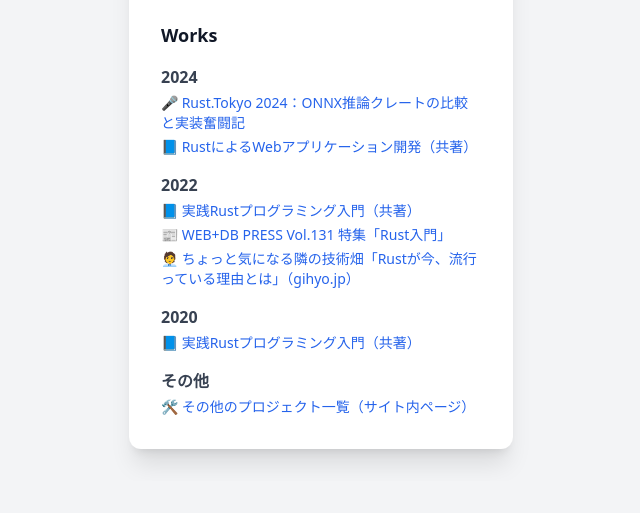
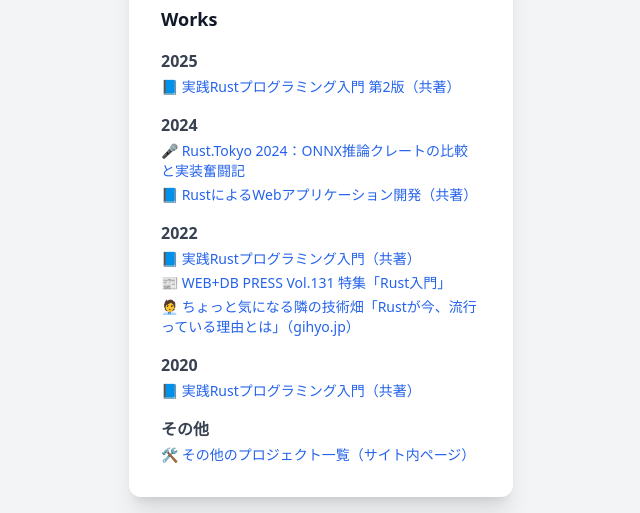
Before and after one commit to emergent/emergent.github.io, a plain HTML site: page index.html in a window 1280 px wide. Shown: the part 319-832 px from the top of the page, without its empty margins (319-959 px from the left). Before the commit the page ends 800 px from the top, so only its background shows below. Drawn offline with nearby package versions, Linux system fonts and the light colour scheme.

Commit message:
Add 2025 work entry: 実践Rustプログラミング入門 第2版

```diff
--- a/index.html
+++ b/index.html
@@ -27,6 +27,19 @@
             <h2 class="text-lg font-semibold mb-4">Works</h2>
 
             <div class="space-y-4">
+                <!-- 2025 -->
+                <div>
+                    <h3 class="font-semibold text-gray-700 mb-1">2025</h3>
+                    <ul class="space-y-1 text-sm text-blue-600 list-inside">
+                        <li>
+                            📘 <a href="https://www.shuwasystem.co.jp/book/9784798074924.html" target="_blank"
+                                class="hover:underline">
+                                実践Rustプログラミング入門 第2版（共著）
+                            </a>
+                        </li>
+                    </ul>
+                </div>
+
                 <!-- 2024 -->
                 <div>
                     <h3 class="font-semibold text-gray-700 mb-1">2024</h3>
```
